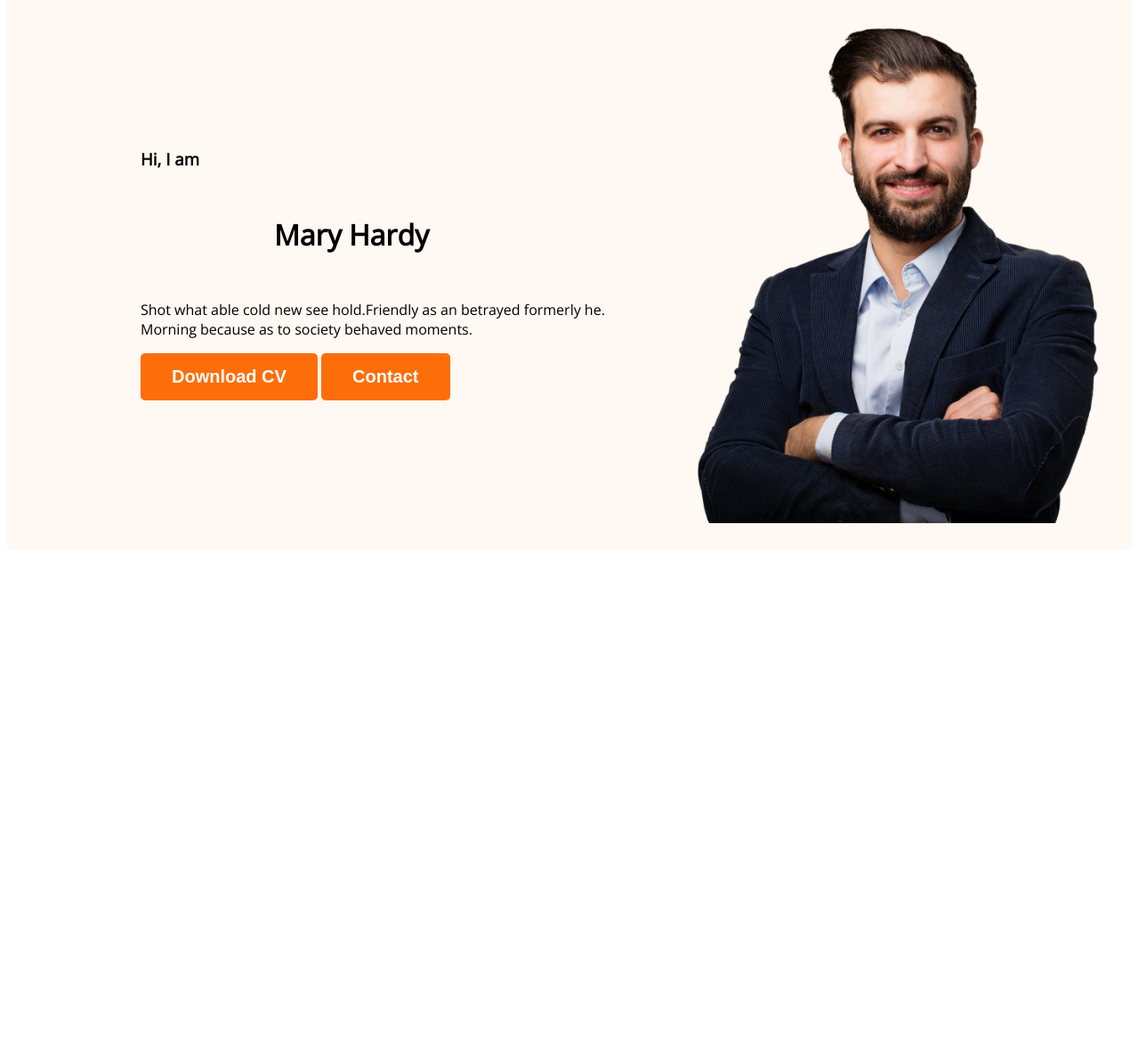
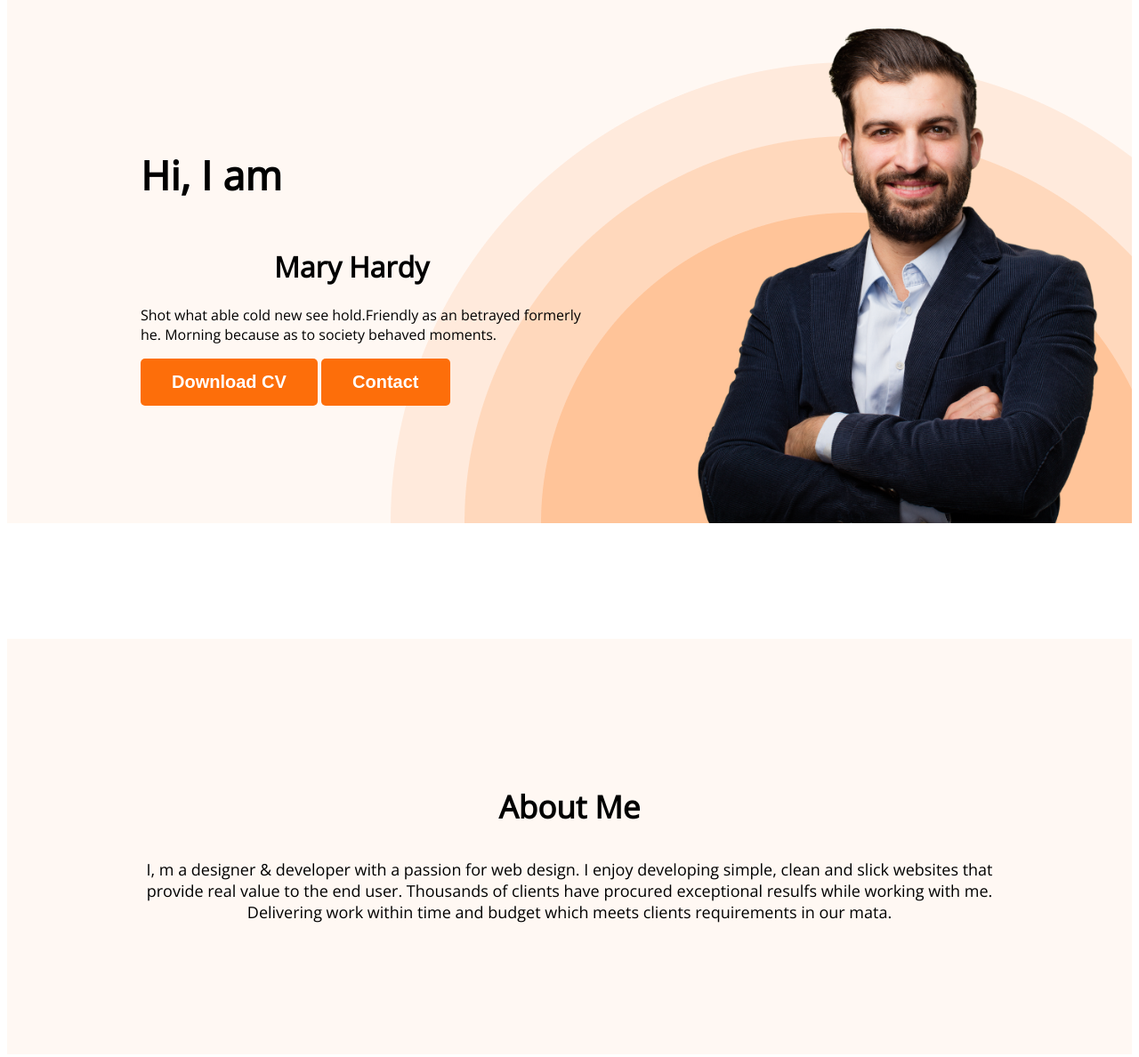
Before and after one commit to Shahnewaz001/developer-portfolio, a plain HTML site: page index.html in a window 1280 px wide. Shown: the part 180-1368 px from the top of the page at 89% size. Before the commit the page ends 806 px from the top, so only its background shows below. Drawn offline with nearby package versions, Linux system fonts and the light colour scheme.

Commit message:
added dection created

```diff
--- a/index.html
+++ b/index.html
@@ -31,7 +31,10 @@
 </div>
     </header>
     <main>
-
+<section class="about">
+    <h3 class="section-tittle">About Me</h3>
+    <p class="section-description">I, m a designer & developer with a passion for web design. I enjoy developing simple, clean and slick websites that provide real value to the end user. Thousands of clients have procured exceptional resulfs while working with me. Delivering work within time and budget which meets clients requirements in our mata.</p>
+</section>
     </main>
     <footer>
 
--- a/styles/portofolio.css
+++ b/styles/portofolio.css
@@ -23,7 +23,11 @@ font-weight: 1000;
     font-size: 20px;
     color:white;
     padding: 15px 35px;
+    margin-bottom: 20px;
 
+}
+.banner-content{
+    max-width: 500px;
 }
 nav >ul{
     display: flex;
@@ -39,12 +43,47 @@ nav a {
 }
 .header{
     background-color:#FFF8F3 ;
+    background-image: url(../images/header_bg.png);
+    background-repeat:no-repeat ;
+    background-position:bottom right ;
 }
 .banner{
-    padding: 30px 30px 30px 150px;
+    padding: 30px 30px 0px 150px;
     display: flex;
     align-items: center;
+    justify-content: space-between;
 }
 .banner .banner-profile{
     width:500px;
 }
+.banner-greeting{
+   font-size: 45px;
+   color: Dark 02;
+   margin-bottom: 0px;
+}
+.banner tittle{
+    font-size:85px;
+    font-weight:700;
+    margin-top: 5px;
+}
+.about{
+    padding: 130px;
+    background-color:#FFF8F3;
+    margin: 130px 0px;
+}
+.section-tittle{
+    font-family: Open Sans;
+font-size: 35px;
+font-weight: 700;
+text-align: center;
+color: Dark 01;
+
+}
+.section-description{
+    font-family: Open Sans;
+    font-size: 18px;
+    font-weight: 400;
+    text-align: center;
+    color:Dark 03;
+
+}
```
